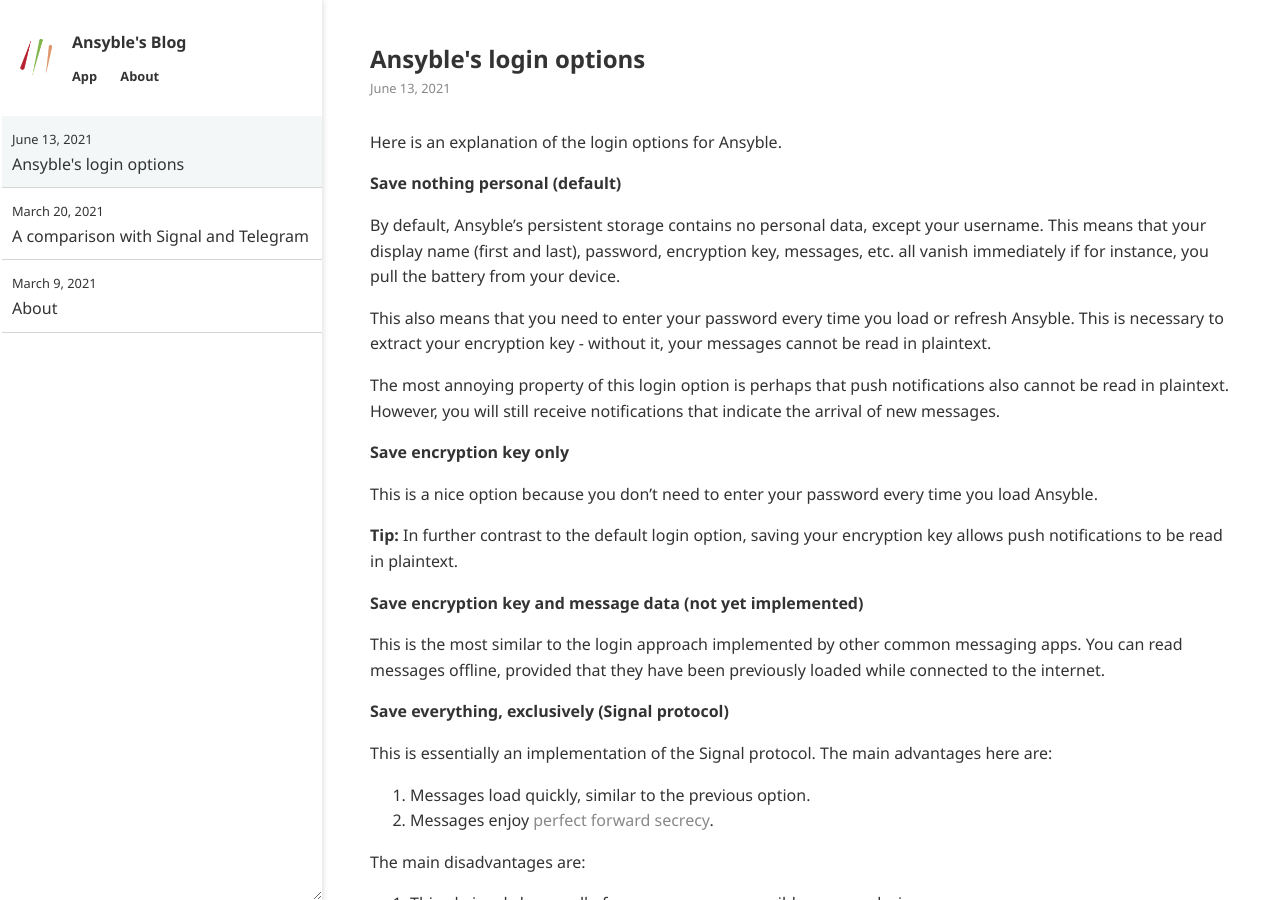
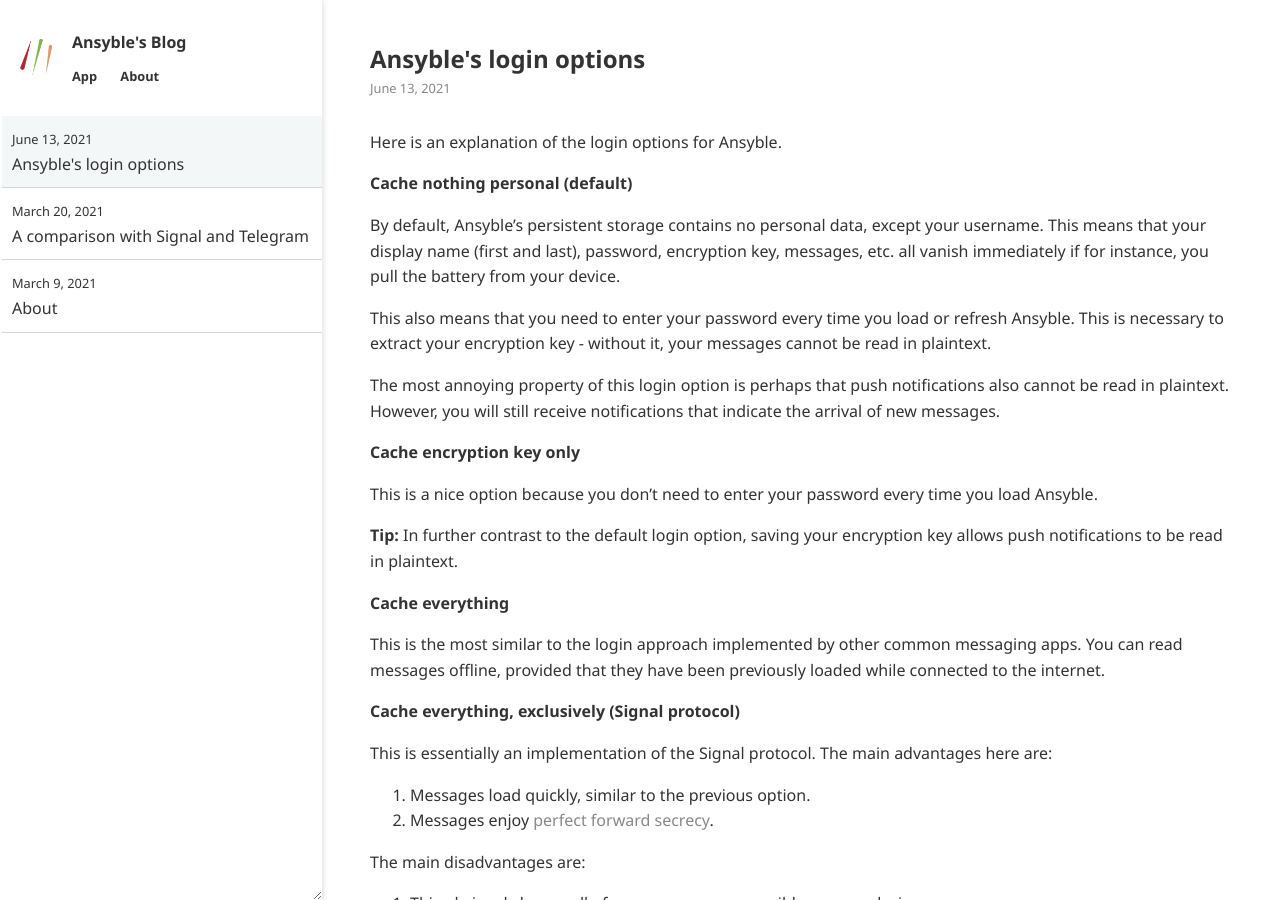
Before and after one commit to ansyblenetwork/ansybleblog, a Jekyll site: the page built from _posts/2021-06-13-login-options.md, in a window 1280 px wide and 900 px high. Built offline with Jekyll 4.4.1, drawn with Linux system fonts in a browser that asks for light colours.

Commit message:
Update 2021-06-13-login-options.md

```diff
--- a/_posts/2021-06-13-login-options.md
+++ b/_posts/2021-06-13-login-options.md
@@ -4,7 +4,7 @@
 
 Here is an explanation of the login options for Ansyble.
 
-#### Save nothing personal (default)
+#### Cache nothing personal (default)
 
 By default, Ansyble's persistent storage contains no personal data, except your username. This means that your display name (first and last), password, encryption key, messages, etc. all vanish immediately if for instance, you pull the battery from your device.
 
@@ -12,18 +12,18 @@
 
 The most annoying property of this login option is perhaps that push notifications also cannot be read in plaintext. However, you will still receive notifications that indicate the arrival of new messages.
 
-#### Save encryption key only
+#### Cache encryption key only
 
 This is a nice option because you don't need to enter your password every time you load Ansyble.
 
 __Tip:__ In further contrast to the default login option, saving your encryption key allows push notifications to be read in plaintext.
 
 
-#### Save encryption key and message data (not yet implemented)
+#### Cache everything
 
 This is the most similar to the login approach implemented by other common messaging apps. You can read messages offline, provided that they have been previously loaded while connected to the internet.
 
-#### Save everything, exclusively (Signal protocol)
+#### Cache everything, exclusively (Signal protocol)
 
 This is essentially an implementation of the Signal protocol. The main advantages here are:
 
```
